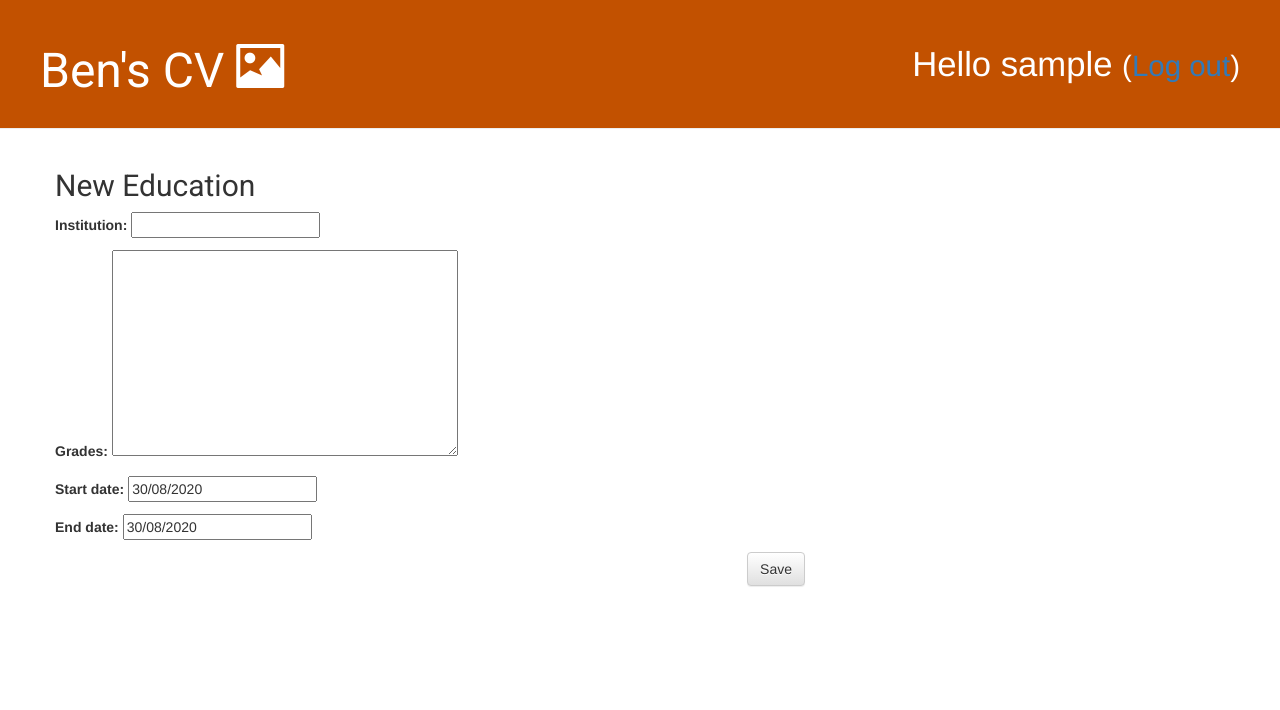
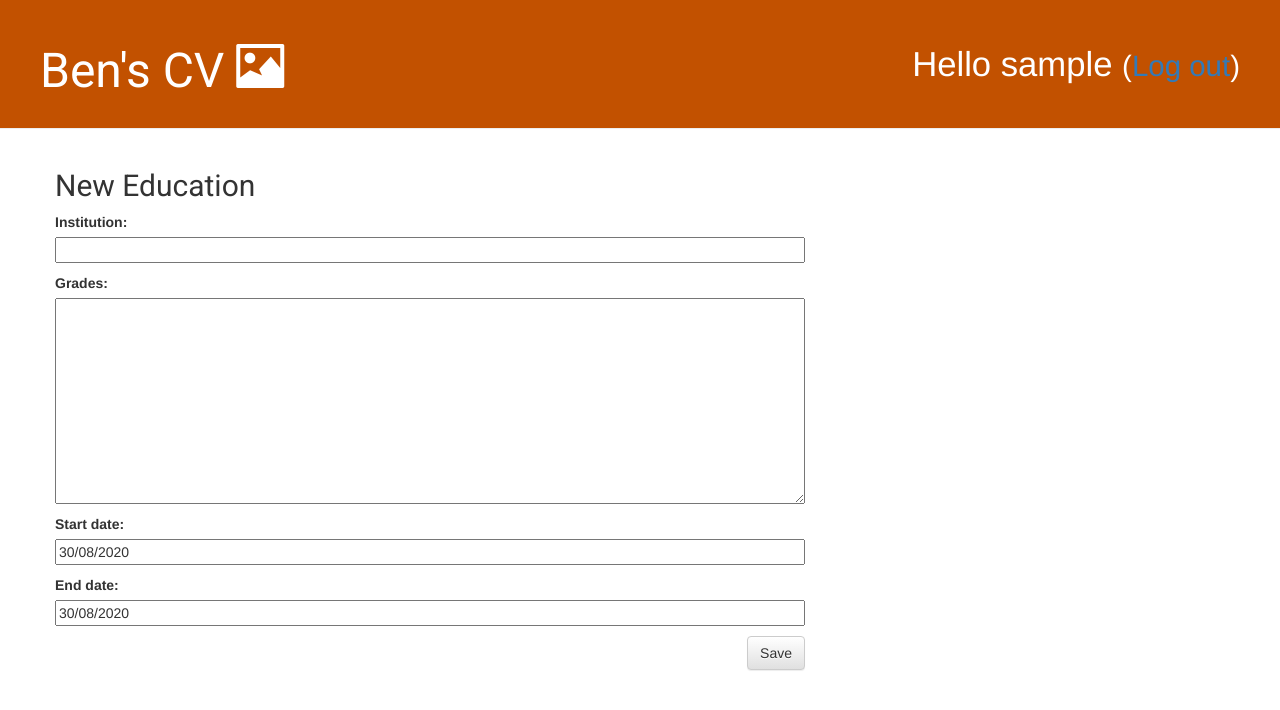
Before and after one commit to Harp3rBoy/Bridging-Coursework, a Django app: page /cv/education/new/ in a window 1280 px wide. Shown: the top 710 px of the page. Run offline with Django 3.2, Linux system fonts and the light colour scheme; the visitor is signed in with stand-in values (Sample User, id 1); some libraries are stand-ins or nearby versions.

Commit message:
Changed details_edit.html to have same form class as blog posts so that CSS is applied correctly

```diff
--- a/cv/forms.py
+++ b/cv/forms.py
@@ -14,11 +14,11 @@ class EducationForm(forms.ModelForm):
 
     class Meta:
         model = Education
-        fields = ('institution', 'grades', 'start_date', 'end_date')
+        fields = ('institution', 'grades', 'start_date', 'end_date',)
 
 
 class WorkExperienceForm(forms.ModelForm):
 
     class Meta:
         model = WorkExperience
-        fields = ('company', 'description', 'start_date', 'end_date')
+        fields = ('company', 'description', 'start_date', 'end_date',)
--- a/cv/templates/cv/details_edit.html
+++ b/cv/templates/cv/details_edit.html
@@ -1,7 +1,7 @@
 {% extends 'cv/base.html' %}
 {% block content %}
     <h2>{{ name }}</h2>
-    <form method="POST" class="details-form">{% csrf_token %}
+    <form method="POST" class="post-form">{% csrf_token %}
         {{ form.as_p }}
         <button type="submit" class="save btn btn-default">Save</button>
     </form>
```
